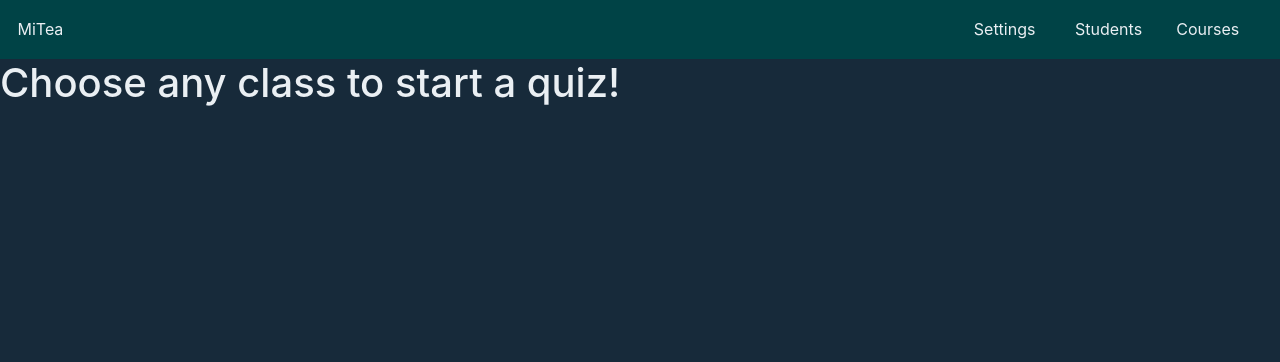
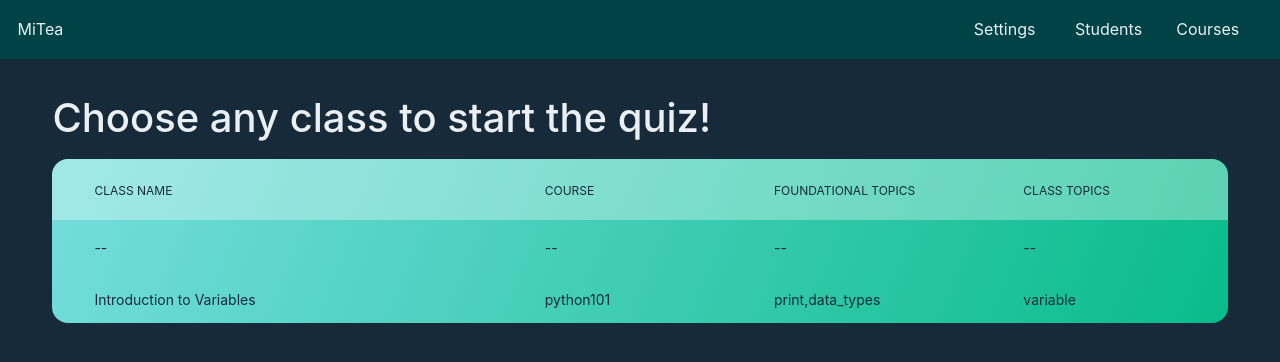
Before and after one commit to GeorgiEstonia/MiTeaFront, a website: page index.html in a window 1280 px wide. Drawn offline with nearby package versions, Linux system fonts and the light colour scheme; no server answers.

Commit message:
class list page

```diff
--- a/bundle.js
+++ b/bundle.js
@@ -1,14 +1,14 @@
 const { Client } = require("@notionhq/client")
+require('dotenv').config()
 
-const NOTION_TOKEN = 'Bearer secret_JufIrkzsH7EJaHqd1BLL3TpaP7RfPIteoycWi9nsmON'
 const NOTION_DATABASE_ID = '81a17757cdbc4f84a83d399fa76d7230'
 
 const databaseId = process.env.NOTION_DATABASE_ID
 // Initializing a client
-const notion = new Client({ auth: process.env.NOTION_TOKEN })
+const notion = new Client({ auth: process.env.NOTION_API_TOKEN })
 
 const getDatabase = async () => {
-    const response = await notion.databases.retrieve({ database_id: NOTION_DATABASE_ID });
+    const response = await notion.databases.query({ database_id: NOTION_DATABASE_ID });
 
     console.log(response);
   };
--- a/index.html
+++ b/index.html
@@ -7,19 +7,63 @@
     <title>MiTea: Class Selection</title>
     <link rel="stylesheet" href="https://stackpath.bootstrapcdn.com/bootstrap/4.3.1/css/bootstrap.min.css" integrity="sha384-ggOyR0iXCbMQv3Xipma34MD+dH/1fQ784/j6cY/iJTQUOhcWr7x9JvoRxT2MZw1T" crossorigin="anonymous">
     <link href="style.css" rel="stylesheet">
+    <script src="jquery-3.5.1.min.js"></script>
+
   </head>
   <body>
     <script src="dist/bundle.js"></script>
     <div class="row d-flex justify-content-between header">
         <span class="col-md-2">MiTea</span>
         <div class="col-md-6 float-md-right menu_options">
-          <span class="col-md-2 float-md-right">Courses</span>
-          <span class="col-md-2 float-md-right">Students</span>
-          <span class="col-md-2 float-md-right">Settings</span>
+          <span class="col-md-2 float-md-right"><a href="https://www.notion.so/Databases-c053c9b886e84eed9945d76a62d97a96">Courses</a></span>
+          <span class="col-md-2 float-md-right"><a href="https://www.notion.so/Databases-c053c9b886e84eed9945d76a62d97a96">Students</a></span>
+          <span class="col-md-2 float-md-right"><a href="https://www.notion.so/Databases-c053c9b886e84eed9945d76a62d97a96">Settings</a></span>
         </div>
     </div>
     <div class="content">
-      <h1>Choose any class to start a quiz!</h1>
+      <h1>Choose any class to start the quiz!</h1>
+      <div class="table100 ver6 m-b-110">
+            <table data-vertable="ver6">
+              <thead>
+                <tr class="row100 head">
+                  <th class="column100 column1" data-column="column1">Class Name</th>
+                  <th class="column100 column2" data-column="column2">Course</th>
+                  <th class="column100 column3" data-column="column3">Foundational Topics</th>
+                  <th class="column100 column4" data-column="column4">Class Topics</th>
+                </tr>
+              </thead>
+              <tbody id="tbody">
+                <tr class="row100" onclick="window.location='start.html?class=Introduction%20to%20Variables&topics=print__data_types&classid=1.1_variables';">
+                  <td class="column100 column1" data-column="column1">--</td>
+                  <td class="column100 column2" data-column="column2">--</td>
+                  <td class="column100 column3" data-column="column3">--</td>
+                  <td class="column100 column4" data-column="column4">--</td>
+                </tr>
+              </tbody>
+            </table>
+      </div>
     </div>
+    <script>
+
+      function addRow(myDictionary) {
+        const tbody = document.querySelector("tbody");
+        var row = '<tr class="row100" onclick="window.location=\'start.html?class='+myDictionary["Class Name"]+'&topics='+myDictionary["class_foundational_topics"]+'&classid='+myDictionary["class_id"]+'\';"> <td class="column100 column1" data-column="column1">'+myDictionary["Class Name"]+'</td> <td class="column100 column2" data-column="column2">'+myDictionary["course_name"]+'</td> <td class="column100 column3" data-column="column3">'+myDictionary["class_foundational_topics"]+'</td> <td class="column100 column4" data-column="column4">'+myDictionary["class_topics"]+'</td> </tr>';
+        tbody.insertAdjacentHTML('beforeend',row)
+      }
+      function load() {
+          console.log("Onload event")
+          var classes = [
+            {
+              "class_id": "1.1_variable",
+              "Class Name": "Introduction to Variables",
+              "course_name": "python101",
+              "class_foundational_topics":["print", "data_types"],
+              "class_topics":["variable"]
+            }
+          ]
+          classes.forEach(addRow);
+      }
+      window.onload = load()
+  </script>
   </body>
 </html>
--- a/package.json
+++ b/package.json
@@ -19,6 +19,7 @@
   "dependencies": {
     "@notionhq/client": "^0.3.2",
     "bootstrap": "^5.1.1",
-    "browserify": "^17.0.0"
+    "browserify": "^17.0.0",
+    "dotenv": "^10.0.0"
   }
 }
--- a/style.css
+++ b/style.css
@@ -16,3 +16,90 @@ body {
   background-color: var(--fill_two);
   position: sticky;
 }
+
+.content {
+  padding-top: 4ex;
+  padding-left: 6ex;
+  padding-right: 6ex;
+}
+
+a {
+  color: var(--text_color);
+}
+
+a:hover{
+  color: var(--highlight_one);
+  text-decoration: none;
+}
+
+
+
+
+/*//////////////////////////////////////////////////////////////////
+[ Table ] adapted from https://uicookies.com/css-table-templates/*/
+table {
+  width: 100%;
+  color: var(--fill_one);
+}
+
+th, td {
+  font-weight: unset;
+  padding-right: 10px;
+}
+
+.column100 {
+  width: 130px;
+  padding-left: 25px;
+}
+
+.column100.column1 {
+  width: 265px;
+  padding-left: 42px;
+}
+
+.row100.head th {
+  padding-top: 24px;
+  padding-bottom: 20px;
+}
+
+.row100 td {
+  padding-top: 18px;
+  padding-bottom: 14px;
+}
+
+.table100.ver6 {
+  margin-top: 2ex;
+  border-radius: 16px;
+  overflow: hidden;
+  background: --highlight_one;
+  background: -webkit-linear-gradient(-68deg, var(--highlight_one) , var(--highlight_two));
+  background: -o-linear-gradient(-68deg, var(--highlight_one) , var(--highlight_two));
+  background: -moz-linear-gradient(-68deg, var(--highlight_one) , var(--highlight_two));
+  background: linear-gradient(-68deg, var(--highlight_one) , var(--highlight_two));
+}
+
+.table100.ver6 table {
+  background-color: transparent;
+}
+
+.table100.ver6 td {
+  font-size: 14px;
+  line-height: 1.4;
+}
+
+.table100.ver6 th {
+  font-size: 12px;
+  line-height: 1.4;
+  text-transform: uppercase;
+
+  background-color: rgba(255,255,255,0.32);
+}
+
+.table100.ver6 .row100:hover td {
+  background-color: rgba(255,255,255,0.2);
+  cursor: pointer;
+}
+
+.table100.ver6 .hov-column-ver6 {
+  background-color: rgba(255,255,255,0.1);
+}
```
Also changed, not shown: start.html (added, +53 -0 lines), dist/bundle.js, quiz.html (added), 2 other files.
